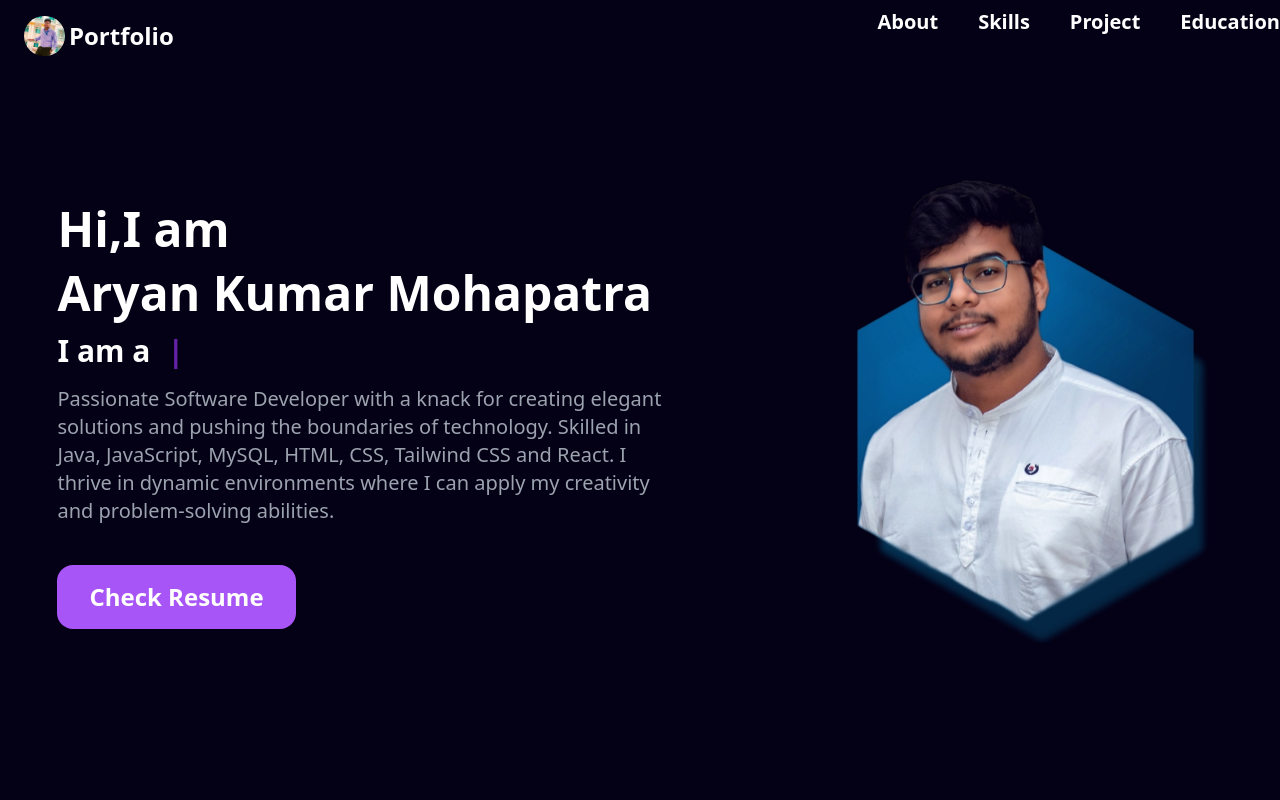
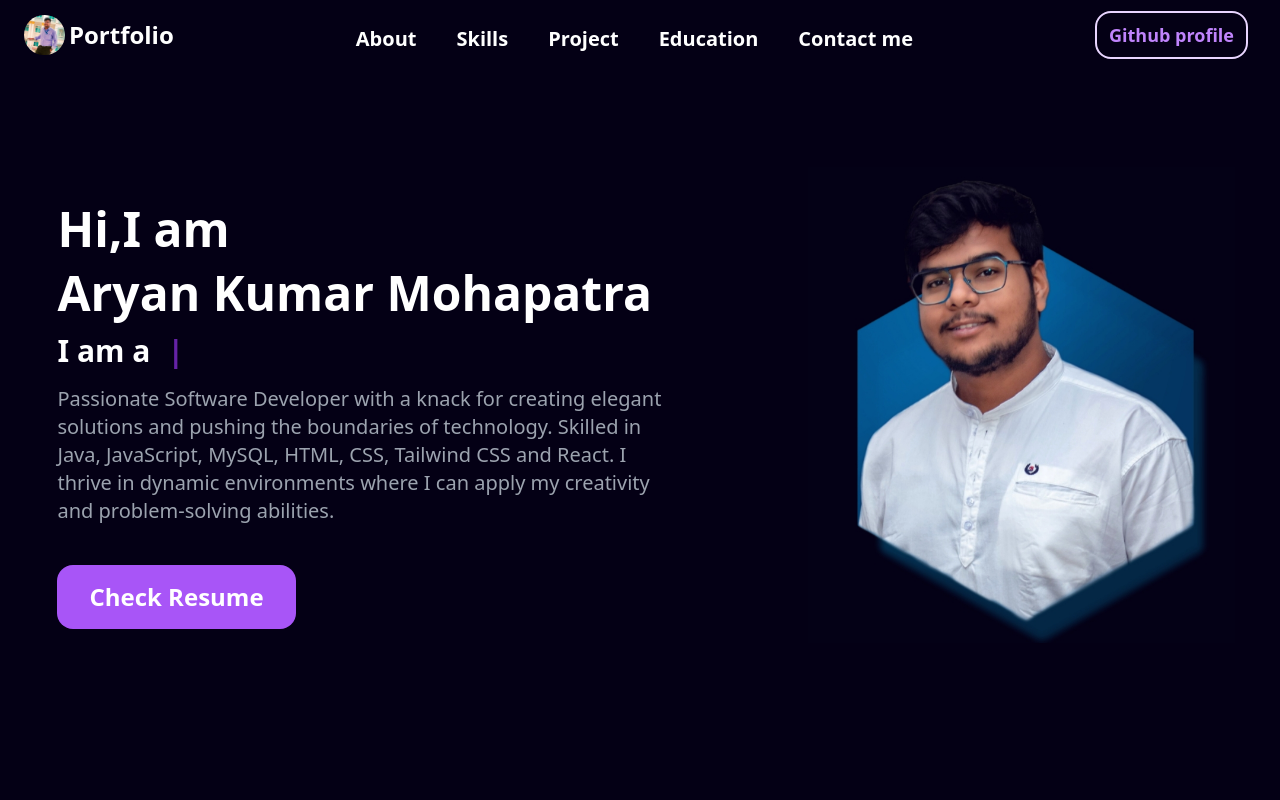
Before and after one commit to Aryank35/portfolio-react-updated, a React (Create React App) app: page / in a window 1280 px wide. Shown: the top 800 px of the page. Built offline with nearby package versions, Linux system fonts and the light colour scheme.

Commit message:
navbar pc view updated

```diff
--- a/src/Components/Navbar/Navbar.jsx
+++ b/src/Components/Navbar/Navbar.jsx
@@ -12,22 +12,29 @@ const Navbar = () => {
   };
 
   return (
-    <nav className='Navbar bg-[#040015] py-2 flex items-center justify-between fixed w-[100%] h-[60px] top-0'>
-      <div className='flex  my-auto ml-4 sm:ml-6 pt-2'>
+    <nav className='Navbar bg-[#040015] py-2  flex items-center justify-between fixed w-[100%] h-[55px] sm:h-[70px] '>
+      <div className='flex relative -top-1  my-auto ml-4 sm:ml-6 pt-2'>
         <a href="#" className='flex space-x-1 items-center'>
             <img src="./logo.jpg" alt="linkedin icon" className='sm:h-[40px] h-[35px]  bg-center rounded-full' />
             <h1 className='sm:text-2xl text-xl font-bold text-white flex text-center'>Portfolio</h1>
         </a>
 
         </div>
-        <div className=' hidden sm:flex mb-4 '>
+        <div className=' hidden sm:flex mb-4 space-x-3 relative top-3 items-center mx-8'>
           <ul className='flex justify-center sm:text-lg sm:space-x-2 sm:font-semibold md:text-xl md:space-x-10 md:font-bold text-white'>
             <li><a className='hover:text-purple-400' href="#hero">About</a></li>
             <li><a className='hover:text-purple-400' href="#skills">Skills</a></li>
             <li><a className='hover:text-purple-400' href="#project">Project</a></li>
             <li><a className='hover:text-purple-400' href="#education">Education</a></li>
+            <li><a className='hover:text-purple-400' href="#education">Contact me</a></li>
           </ul>
+
         </div>
+        <div className='hidden sm:flex items-center relative top-2 mr-8'>
+            <a href="https://github.com/Aryank35" target='_blank' className='mx-auto px-2 flex justify-center font-bold border-purple-200 border-2 rounded-2xl text-purple-400 hover:bg-purple-400 hover:text-black hover:transition-all hover:ease-in-out hover:duration-700 hover:delay-75 mb-4'>
+              <button className='px-1 py-2 text-lg text-center'>Github profile</button>
+            </a>
+          </div>
       <div className='MenuBar flex sm:hidden items-center my-auto pt-2' id='MenuBar' onClick={toggleMobileMenu}>
         <img src="./menu.png" alt="Menu Icon" className='h-[30px] mb-8 mr-4 transition-all delay-300 ease-in-out cursor-pointer' />
       </div>
@@ -42,6 +49,7 @@ const Navbar = () => {
           <li><a className='hover:text-purple-400 active:underline py-1' href="#skills" onClick={toggleMobileMenu}>Skills</a></li>
           <li><a className='hover:text-purple-400 active:underline py-1' href="#project" onClick={toggleMobileMenu}>Project</a></li>
           <li><a className='hover:text-purple-400 active:underline py-1' href="#education" onClick={toggleMobileMenu}>Education</a></li>
+          <li><a className='hover:text-purple-400 active:underline py-1' href="#education" onClick={toggleMobileMenu}>Contact me</a></li>
           <div>
             <a href="https://github.com/Aryank35" target='_blank' className='mx-auto px-2 flex justify-center font-bold border-purple-200 border-2 rounded-2xl text-purple-400 hover:bg-purple-400 hover:text-black hover:transition-all hover:ease-in-out hover:duration-700 hover:delay-75 mb-4'>
               <button className='px-1 py-2 text-lg text-center'>Github</button>
```
